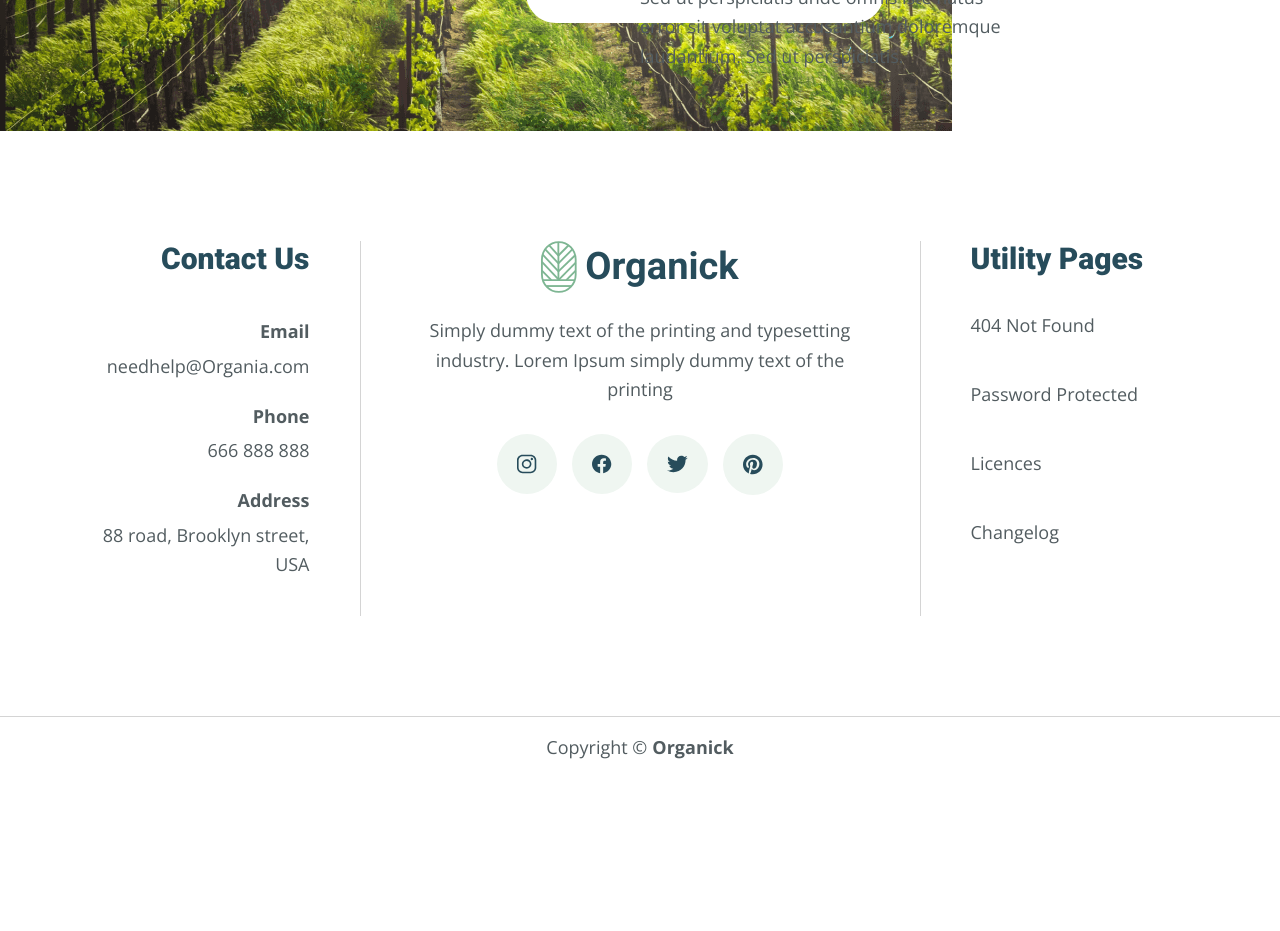
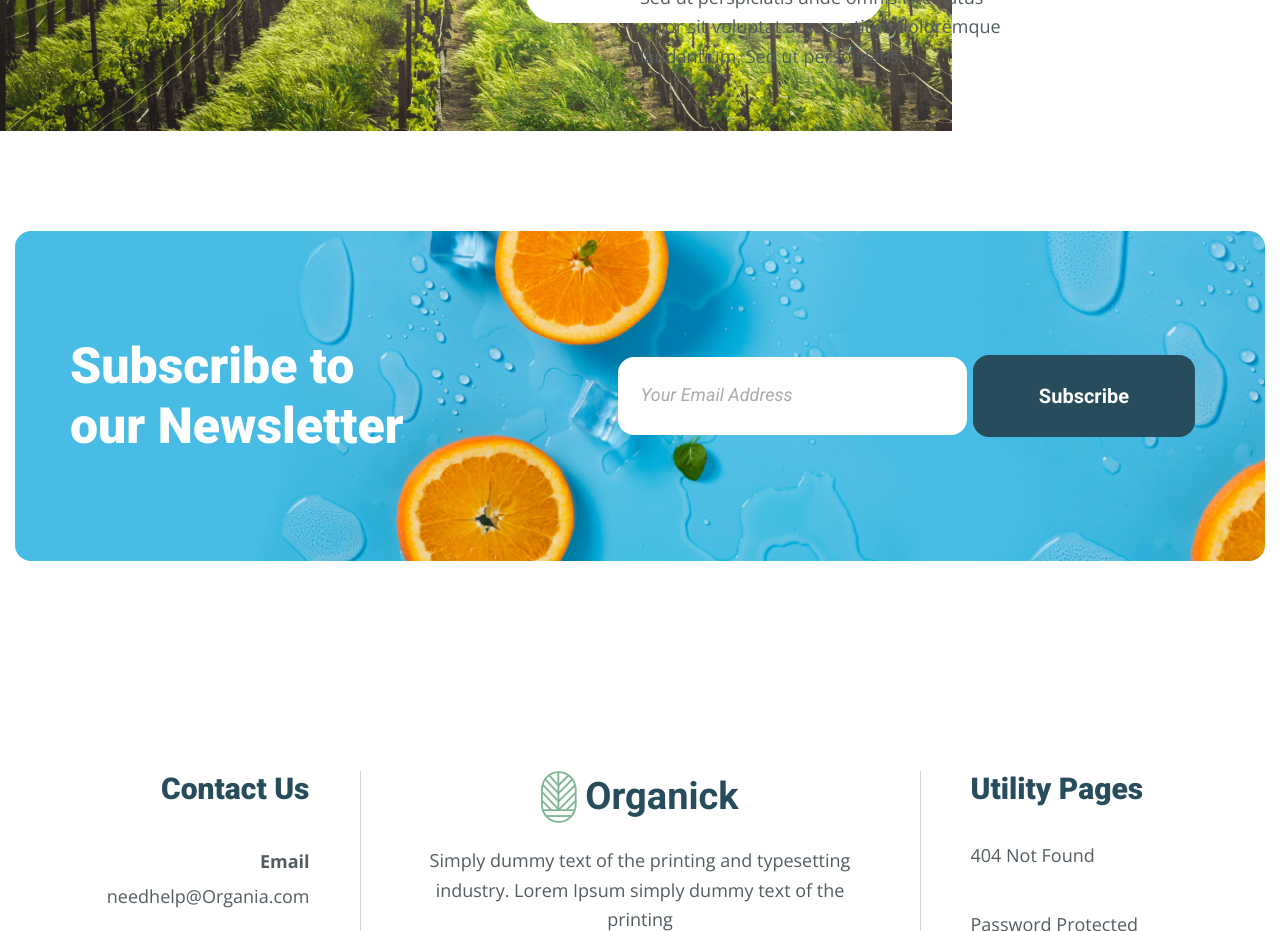
Before and after one commit to Anikonov-A/hillel_diploma_project, a React (Create React App) app: page / in a window 1280 px wide. Shown: the part 2660-3591 px from the top of the page. Before the commit the page ends 3439 px from the top, so only its background shows below. Built offline with nearby package versions, Linux system fonts and the light colour scheme.

Commit message:
1. For FormButton - changed type for SUBMIT 2. Added Subscription Section 3. This section requires more functionality to do!

```diff
--- a/package.json
+++ b/package.json
@@ -13,7 +13,8 @@
     "react-router-dom": "^6.19.0",
     "react-scripts": "5.0.1",
     "sass": "^1.69.5",
-    "web-vitals": "^2.1.4"
+    "web-vitals": "^2.1.4",
+    "yup": "^1.3.2"
   },
   "scripts": {
     "start": "react-app-rewired start",
--- a/src/components/App/App.jsx
+++ b/src/components/App/App.jsx
@@ -13,8 +13,13 @@ import ErrorPage from '../../pages/ErrorPage/ErrorPage';
 import ChangeLogPage from '../../pages/ChangeLogPage/ChangeLogPage';
 import LicencesPage from '../../pages/LicencesPage/LicencesPage';
 import PasswordPage from '../../pages/PasswordPage/PasswordPage';
+import Subscription from '../Subscription/Subscription';
 function App() {
-  return (
+
+    const handleSubscribe = (values) => {
+        console.log('Subscribed with values:', values);
+    }
+    return (
       <div>
           <Router>
               <Header></Header>
@@ -31,6 +36,7 @@ function App() {
                   <Route path="/password-protection" element={<PasswordPage/>}/>
                   <Route path="/changelog" element={<ChangeLogPage/>}/>
               </Routes>
+              <Subscription subscribe={handleSubscribe}></Subscription>
               <Footer></Footer>
           </Router>
       </div>
--- a/src/components/Buttons/Buttons.jsx
+++ b/src/components/Buttons/Buttons.jsx
@@ -32,7 +32,7 @@ PaginationButton.propTypes ={
 
 export function FormButton({text}) {
     return (
-        <button type="button" className="button form-button">
+        <button type="submit" className="button form-button">
             {text}
         </button>
     )
--- /dev/null
+++ b/src/components/Subscription/Subscription.jsx
@@ -0,0 +1,45 @@
+import './Subscription.scss';
+import Title from '../Title/Title';
+import {FormButton} from '../Buttons/Buttons';
+import {useFormik} from 'formik';
+import {string} from 'yup';
+
+const email = {
+    defaultValue: '',
+    inputType: 'email',
+    vSchema: string()
+        .email('Invalid email address')
+        .required('Email is a required field'),
+}
+
+function Subscription ({ subscribe }) {
+    const formik = useFormik({
+        initialValues: { email: email.defaultValue },
+        validationSchema: email.vSchema,
+        onSubmit: async (values, { resetForm }) => {
+            await subscribe(values);
+            resetForm();
+        },
+    })
+
+    return (
+        <section className="subscription">
+            <div className="container">
+                <div className="subscription__wrapper">
+                    <Title addClasses="subscription__title" size={2}>
+                        Subscribe to our Newsletter
+                    </Title>
+                    <form className="subscription__form" onSubmit={formik.handleSubmit}>
+                        <div className="subscription__input-wrapper">
+                            <label htmlFor="email"></label>
+                            <input className="subscription__input" id="email" value={formik.values.email} type="email" placeholder="Your Email Address" onChange={formik.handleChange}/>
+                        </div>
+                        <FormButton text="Subscribe"></FormButton>
+                    </form>
+                </div>
+            </div>
+        </section>
+    )
+}
+
+export default Subscription;
--- /dev/null
+++ b/src/components/Subscription/Subscription.scss
@@ -0,0 +1,37 @@
+.subscription{
+  padding-top: 100px;
+  padding-bottom: 100px;
+  background: var(--white-color);
+  &__wrapper{
+    background: url("../../../public/images/subscription-bg/subscription-bg.png") center / cover no-repeat;
+    padding-top: 105px;
+    padding-bottom: 105px;
+    border-radius: var(--border-radius-button);
+    display: flex;
+    justify-content: space-between;
+    align-items: center;
+  }
+  &__title{
+    max-width: 357px;
+    font-weight: 800;
+    margin-left: 55px;
+    color: var(--white-color);
+  }
+  &__form{
+    display: flex;
+    justify-content: center;
+    align-items: center;
+    gap: 6px;
+    margin-right: 70px;
+  }
+  &__input{
+    width: 349px;
+    padding: 30px 0 30px 23px;
+    border-radius: var(--border-radius-button);
+    &::placeholder{
+      font-style: italic;
+      font-size: 18px;
+      color: #ABABAB;
+    }
+  }
+}
--- a/src/pages/HomePage/WhoWeAreSection/WhoWeAreSection.scss
+++ b/src/pages/HomePage/WhoWeAreSection/WhoWeAreSection.scss
@@ -5,7 +5,6 @@
   background-repeat: no-repeat;
   background-position: left;
   overflow: hidden;
-
 
   .container {
     width: 100%;
```
Also changed, not shown: public/images/subscription-bg/subscription-bg.png (added), 1 other file (tests, documents, lock files or other folders).
